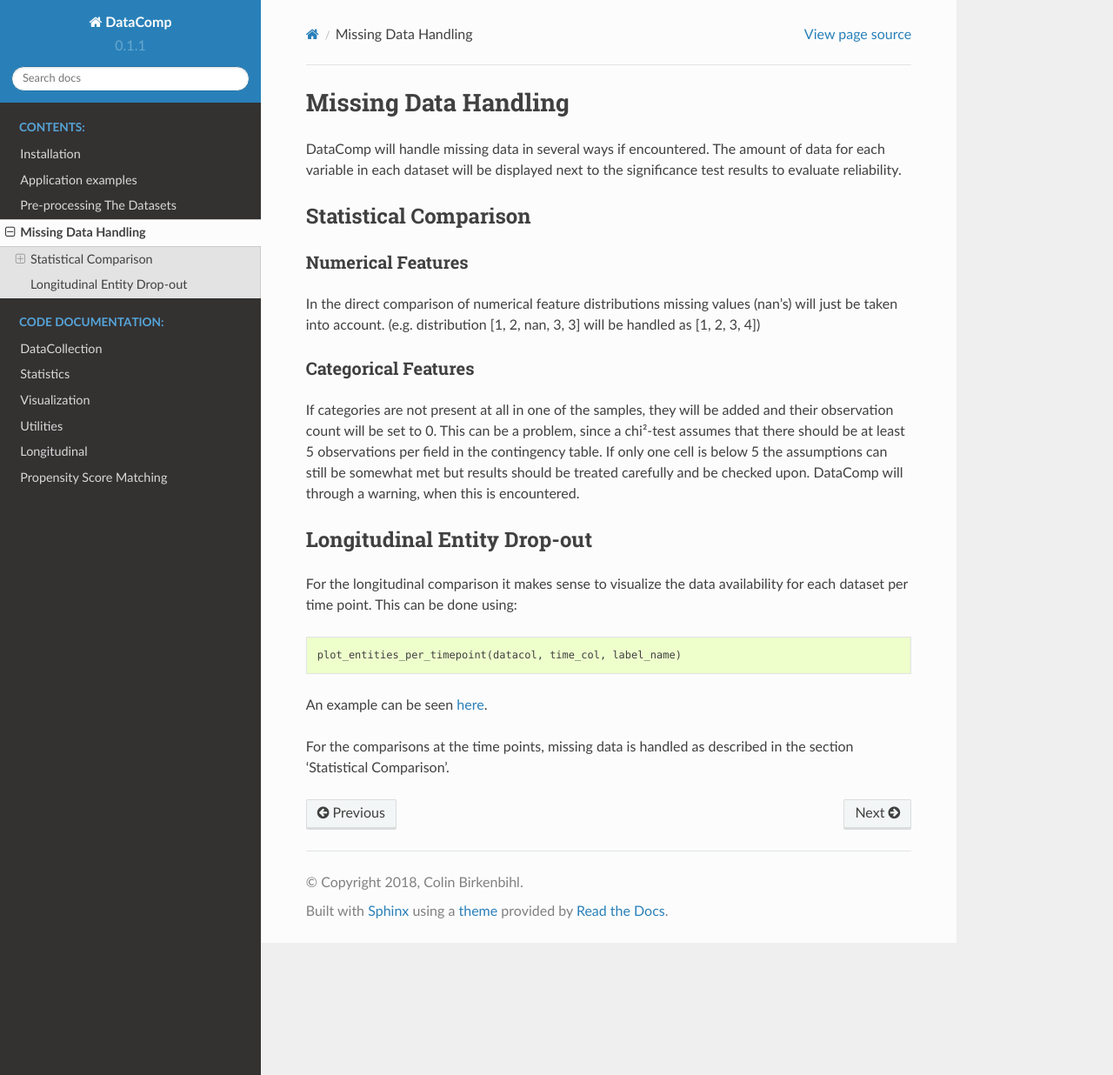
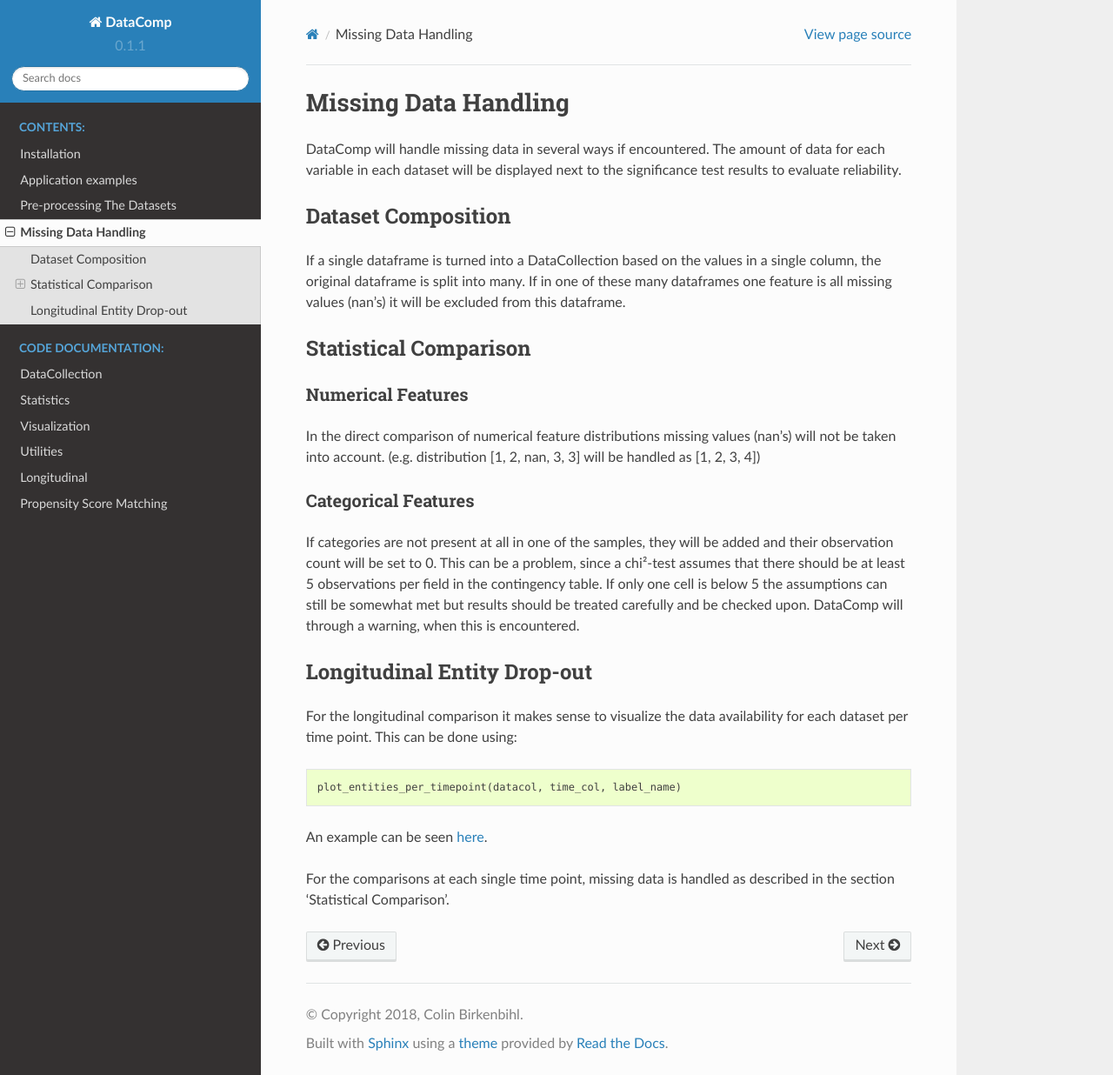
Before and after one commit to Cojabi/DataComp, a Sphinx documentation site: the page built from docs/source/nans.rst, in a window 1280 px wide and 1236 px high. Shown: the whole window at 87% size. Built offline with Sphinx 7.4.7 and the Read the Docs theme 2.0.0, drawn with Linux system fonts in a browser that asks for light colours.

Commit message:
updated nans documentation

```diff
--- a/docs/source/nans.rst
+++ b/docs/source/nans.rst
@@ -4,12 +4,18 @@ Missing Data Handling
 DataComp will handle missing data in several ways if encountered. The amount of data for each variable in each dataset
 will be displayed next to the significance test results to evaluate reliability.
 
+Dataset Composition
+-------------------
+If a single dataframe is turned into a DataCollection based on the values in a single column, the original dataframe is
+split into many. If in one of these many dataframes one feature is all missing values (nan's) it will be excluded from
+this dataframe.
+
 Statistical Comparison
 ----------------------
 
 Numerical Features
 ~~~~~~~~~~~~~~~~~~
-In the direct comparison of numerical feature distributions missing values (nan's) will just be taken into account.
+In the direct comparison of numerical feature distributions missing values (nan's) will not be taken into account.
 (e.g. distribution [1, 2, nan, 3, 3] will be handled as [1, 2, 3, 4])
 
 Categorical Features
@@ -34,4 +40,4 @@ An example can be seen here_.
 
 .. _here: https://github.com/Cojabi/DataComp_Examples/blob/master/longitudinal_example.ipynb
 
-For the comparisons at the time points, missing data is handled as described in the section 'Statistical Comparison'.
+For the comparisons at each single time point, missing data is handled as described in the section 'Statistical Comparison'.
```
